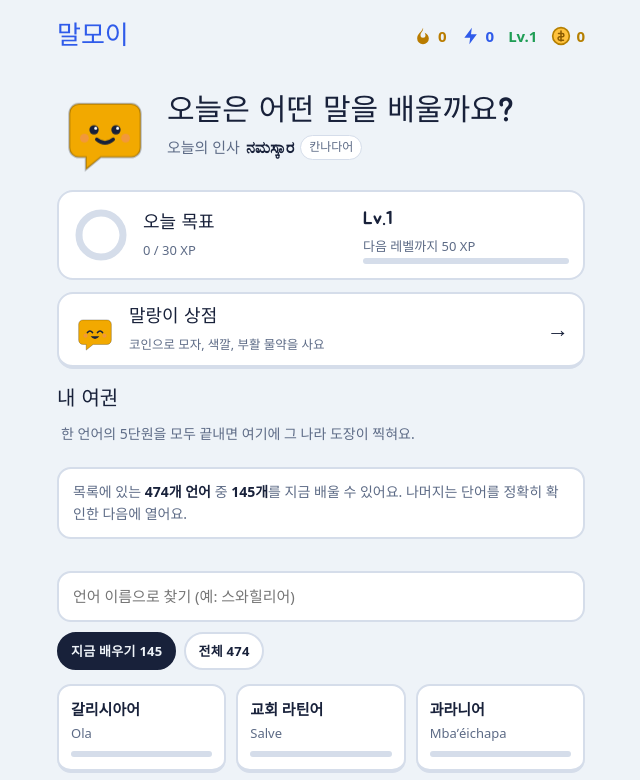
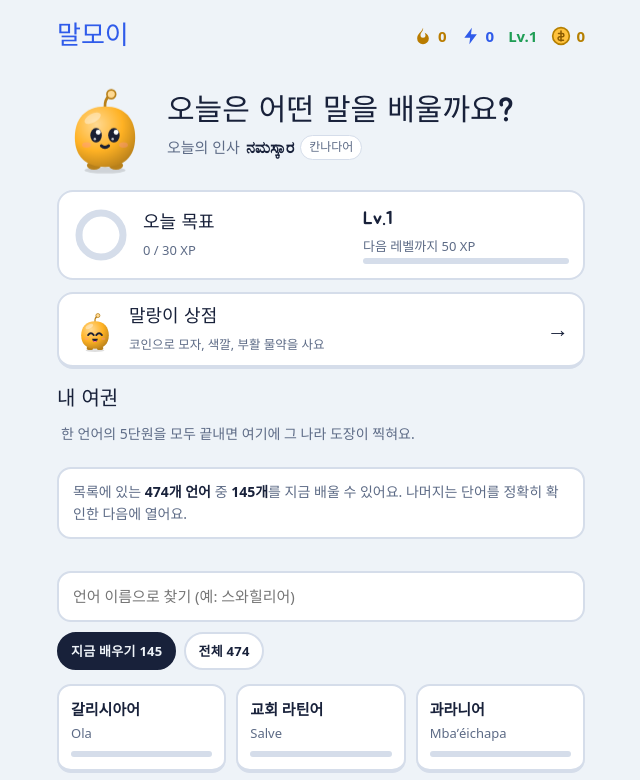
Before and after one commit to leewonyoungethan/language, a plain HTML site: page index.html in a window 1280 px wide. Shown: the top 780 px of the page, without its empty margins (319-959 px from the left). Drawn offline with Linux system fonts and the light colour scheme; a web font is replaced by a local one.

Commit message:
Redesign the mascot: glossy round body, big eyes, sprout, new skin colors
Co-Authored-By: Claude Opus 5.5 <noreply@anthropic.com>

```diff
--- a/index.html
+++ b/index.html
@@ -561,7 +561,7 @@ function addXP(n) {
 }
 
 // 말풍선 캐릭터 "말랑이"
-const SKIN = { gold: "#F2A900", mint: "#4FCFAE", pink: "#FF9EC4", sky: "#7CC4FF", grape: "#B49CFF" };
+const SKIN = { gold: "#FFB224", mint: "#2FC9A4", pink: "#FF8AB4", sky: "#4DA8FF", grape: "#9479FF" };
 const HATS = {
   party: '<path d="M20 7 28-12 36 7Z" fill="#FF6B9A" stroke="rgba(0,0,0,.25)"/><path d="M24 -2l8 4M22 3l10 3" stroke="#FFE066" stroke-width="2"/><circle cx="28" cy="-12" r="3" fill="#FFE066"/>',
   straw: '<ellipse cx="28" cy="6" rx="22" ry="4" fill="#E9C46A" stroke="rgba(0,0,0,.2)"/><path d="M17 6q0-14 11-14t11 14z" fill="#F4D58D" stroke="rgba(0,0,0,.2)"/><rect x="17" y="1" width="22" height="3.5" fill="#E76F51"/>',
@@ -569,17 +569,33 @@ const HATS = {
   crown: '<path d="M15 7 17-8 22 0 28-11 34 0 39-8 41 7Z" fill="#FFD43B" stroke="#B8860B" stroke-width="1.5"/><circle cx="28" cy="2" r="2.2" fill="#E0506E"/><circle cx="20" cy="3" r="1.6" fill="#5BB0E0"/><circle cx="36" cy="3" r="1.6" fill="#5BB0E0"/>',
   wizard: '<path d="M13 7 31-14 43 7Z" fill="#5B4BDB" stroke="rgba(0,0,0,.25)"/><ellipse cx="28" cy="7" rx="19" ry="3.2" fill="#4537B8"/><path d="M28-2l1 2 2 .3-1.5 1.4.4 2.1-1.9-1-1.9 1 .4-2.1L25 .3l2-.3z" fill="#FFE066"/>'
 };
+// 색을 밝게/어둡게
+function shade(hex, t) {
+  const n = parseInt(hex.slice(1), 16), f = t < 0 ? 0 : 255, a = Math.abs(t);
+  const c = [n >> 16, (n >> 8) & 255, n & 255].map(v => Math.round(v + (f - v) * a));
+  return "#" + c.map(v => v.toString(16).padStart(2, "0")).join("");
+}
+let masN = 0;
 function mascot(m, w) {
   w = w || S.wear || {};
-  const ink = "#18213A";
+  const id = "mg" + (masN++), base = SKIN[w.color] || SKIN.gold;
+  const lite = shade(base, .5), dark = shade(base, -.28), ink = "#1B1F33";
   const eyes = m === "happy"
-    ? `<path d="M16 25q4-5 8 0M32 25q4-5 8 0" stroke="${ink}" stroke-width="2.6" fill="none" stroke-linecap="round"/>`
-    : `<circle cx="20" cy="24" r="3.4" fill="${ink}"/><circle cx="36" cy="24" r="3.4" fill="${ink}"/><circle cx="21.2" cy="22.8" r="1.1" fill="#fff"/><circle cx="37.2" cy="22.8" r="1.1" fill="#fff"/>`;
-  const mouth = m === "happy" ? `<path d="M21 31q7 9 14 0z" fill="${ink}"/>`
-    : m === "sad" ? `<path d="M22 35q6-5 12 0" stroke="${ink}" stroke-width="2.6" fill="none" stroke-linecap="round"/>`
-    : `<path d="M22 31q6 5 12 0" stroke="${ink}" stroke-width="2.6" fill="none" stroke-linecap="round"/>`;
-  const tear = m === "sad" ? `<path d="M40 28q-2 4 0 5q2-1 0-5z" fill="#6FB6FF"/>` : "";
-  return `<svg viewBox="0 -14 56 70" role="img" aria-label="말랑이"><path d="M9 5h38a7 7 0 0 1 7 7v25a7 7 0 0 1-7 7H25l-11 9v-9H9a7 7 0 0 1-7-7V12a7 7 0 0 1 7-7z" fill="${SKIN[w.color] || SKIN.gold}" stroke="rgba(0,0,0,.25)" stroke-width="1.5"/>${eyes}<circle cx="13" cy="30" r="3.2" fill="#F28B6B" opacity=".55"/><circle cx="43" cy="30" r="3.2" fill="#F28B6B" opacity=".55"/>${mouth}${tear}${HATS[w.hat] || ""}</svg>`;
+    ? `<path d="M17 29q4.5-5.5 9 0M30 29q4.5-5.5 9 0" stroke="${ink}" stroke-width="3" fill="none" stroke-linecap="round"/>`
+    : `<ellipse cx="21.5" cy="28" rx="4.2" ry="5.3" fill="${ink}"/><ellipse cx="34.5" cy="28" rx="4.2" ry="5.3" fill="${ink}"/><circle cx="23.1" cy="25.8" r="1.8" fill="#fff"/><circle cx="36.1" cy="25.8" r="1.8" fill="#fff"/><circle cx="20.6" cy="30.6" r=".9" fill="#fff" opacity=".75"/><circle cx="33.6" cy="30.6" r=".9" fill="#fff" opacity=".75"/>`;
+  const brows = m === "sad" ? `<path d="M16.5 23l7.5-2.8M39.5 23l-7.5-2.8" stroke="${ink}" stroke-width="2.4" stroke-linecap="round"/>` : "";
+  const mouth = m === "happy" ? `<path d="M23.5 35h9q-.8 5.2-4.5 5.2T23.5 35z" fill="${ink}"/><path d="M25.8 38.6q2.2 1.4 4.4 0" stroke="#FF6F86" stroke-width="1.6" fill="none" stroke-linecap="round"/>`
+    : m === "sad" ? `<path d="M25 38q3-2.8 6 0" stroke="${ink}" stroke-width="2.2" fill="none" stroke-linecap="round"/>`
+    : `<path d="M25.4 35.6q2.6 2.3 5.2 0" stroke="${ink}" stroke-width="2.2" fill="none" stroke-linecap="round"/>`;
+  const tear = m === "sad" ? `<path d="M39.5 31q-2.4 4.2 0 5.4q2.4-1.2 0-5.4z" fill="#8FD0FF"/>` : "";
+  const sprout = w.hat ? "" : `<path d="M28 7.5q-.5-6 4-9" stroke="${dark}" stroke-width="2" fill="none" stroke-linecap="round"/><circle cx="32.6" cy="-2" r="3.2" fill="${lite}" stroke="${dark}" stroke-width="1.2"/>`;
+  return `<svg viewBox="0 -14 56 70" role="img" aria-label="말랑이"><defs><radialGradient id="${id}" cx="36%" cy="30%" r="78%"><stop offset="0" stop-color="${lite}"/><stop offset=".55" stop-color="${base}"/><stop offset="1" stop-color="${dark}"/></radialGradient></defs>
+<ellipse cx="28" cy="53.5" rx="15" ry="2.4" fill="#000" opacity=".13"/>${sprout}
+<ellipse cx="20" cy="50" rx="5.2" ry="3" fill="${dark}"/><ellipse cx="36" cy="50" rx="5.2" ry="3" fill="${dark}"/>
+<path d="M28 7c14.5 0 22 9.2 22 22.5C50 43.6 41.6 51 28 51S6 43.6 6 29.5C6 16.2 13.5 7 28 7z" fill="url(#${id})"/>
+<ellipse cx="19" cy="15.5" rx="6.5" ry="3.2" fill="#fff" opacity=".38" transform="rotate(-28 19 15.5)"/>
+<ellipse cx="14.5" cy="35" rx="3.2" ry="2" fill="#FF8FA3" opacity=".35"/><ellipse cx="41.5" cy="35" rx="3.2" ry="2" fill="#FF8FA3" opacity=".35"/>
+${brows}${eyes}${mouth}${tear}${HATS[w.hat] || ""}</svg>`;
 }
 function stampHtml(n) {
   const d = (S.stamps[n] || dayStr(new Date())).replace(/-/g, ".");
```
